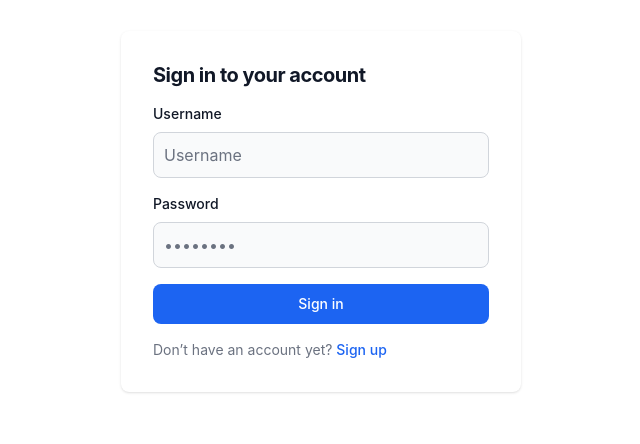
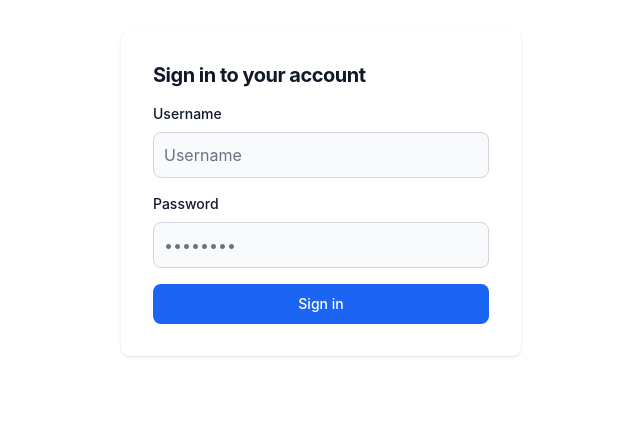
Before and after one commit to esauflores/reel-saver, a Flask app: page /sign_in in a window 1280 px wide. Shown: the part 100-544 px from the top of the page, without its empty margins (319-959 px from the left). Run offline with Flask 3, Linux system fonts and the light colour scheme.

Commit message:
Refactor: disabled sign up

```diff
--- a/templates/auth/sign_in.html
+++ b/templates/auth/sign_in.html
@@ -47,11 +47,11 @@
                                 class="w-full text-white bg-blue-600 hover:bg-blue-700 focus:ring-4 focus:outline-none focus:ring-blue-300 font-medium rounded-lg text-sm px-5 py-2.5 text-center dark:bg-blue-600 dark:hover:bg-blue-700 dark:focus:ring-blue-800">
                             Sign in
                         </button>
-                        <p class="text-sm font-light text-gray-500 dark:text-gray-400">
+                        {# <p class="text-sm font-light text-gray-500 dark:text-gray-400">
                             Don’t have an account yet?
                             <a href='{{ url_for("auth.sign_up") }}'
                                class="font-medium text-blue-600 hover:underline dark:text-blue-500">Sign up</a>
-                        </p>
+                        </p> #}
                     </form>
                 </div>
             </div>
```
